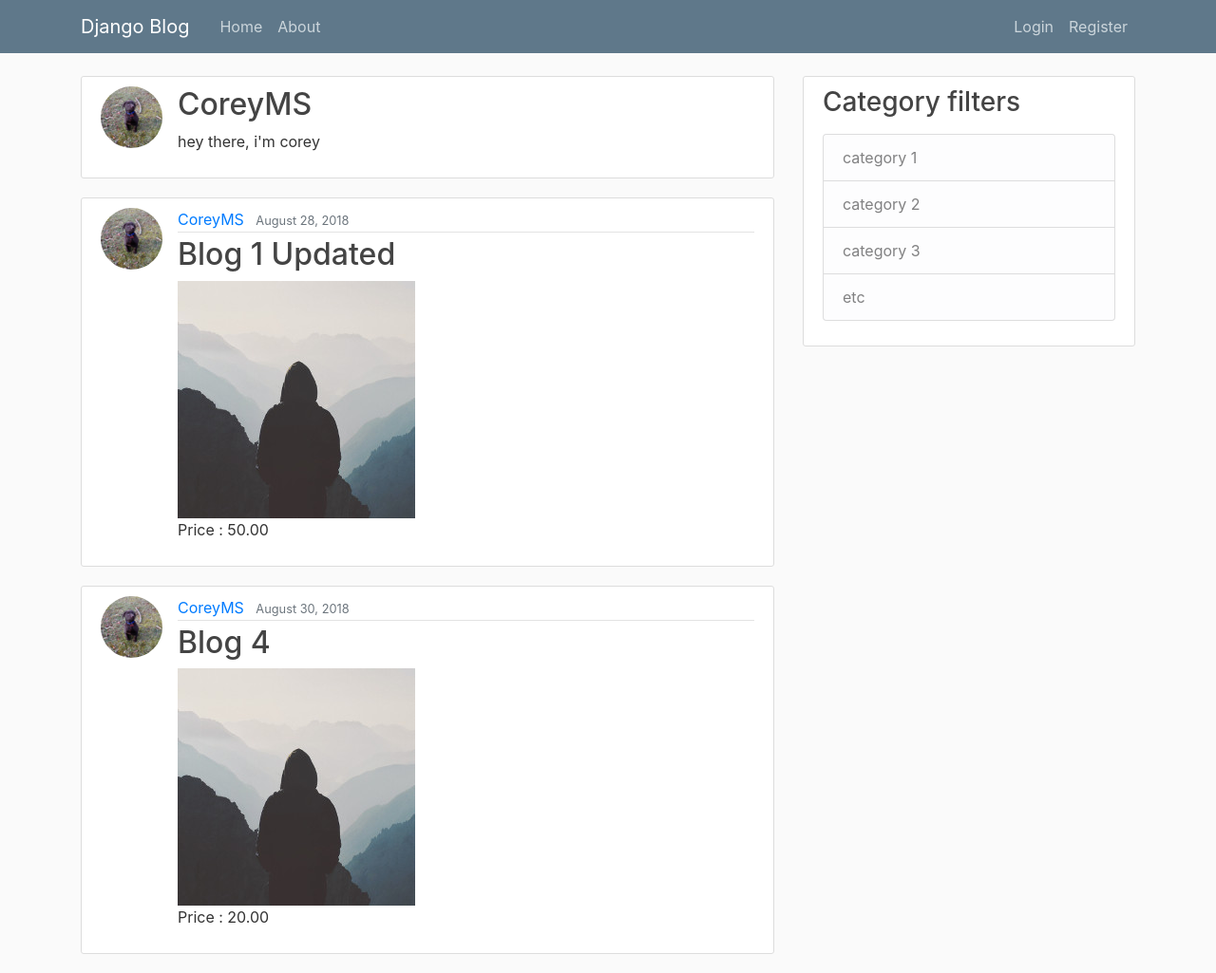
After one commit to Milind712000/artkart, a Django app: page /user/1/ in a window 1280 px wide. The commit adds this page. Shown: the whole page at 95% size. Run offline with Django 3.2, Linux system fonts and the light colour scheme; data comes from the database, SQL or seed files in the repository; some libraries are stand-ins or nearby versions.

Commit message:
update model  (no msg, no custom transaction)

```diff
--- a/blog/models.py
+++ b/blog/models.py
@@ -6,9 +6,13 @@ from django.urls import reverse
 
 class Post(models.Model):
     title = models.CharField(max_length=100)
-    content = models.TextField()
+    image = models.ImageField(default='default.jpg', upload_to='art')
+    description = models.TextField()
     date_posted = models.DateTimeField(default=timezone.now)
     author = models.ForeignKey(User, on_delete=models.CASCADE)
+    public = models.BooleanField(default=False)
+    price = models.DecimalField(max_digits=7, decimal_places=2, default=0.00)
+    # TODO: add category tagging
 
     def __str__(self):
         return self.title
--- a/blog/templates/blog/base.html
+++ b/blog/templates/blog/base.html
@@ -60,12 +60,12 @@
         </div>
         <div class="col-md-4">
           <div class="content-section">
-            <h3>Our Sidebar</h3>
-            <p class='text-muted'>You can put any information here you'd like.
+            <h3>Category filters</h3>
+            <p class='text-muted'>
               <ul class="list-group">
-                <li class="list-group-item list-group-item-light">Latest Posts</li>
-                <li class="list-group-item list-group-item-light">Announcements</li>
-                <li class="list-group-item list-group-item-light">Calendars</li>
+                <li class="list-group-item list-group-item-light">category 1</li>
+                <li class="list-group-item list-group-item-light">category 2</li>
+                <li class="list-group-item list-group-item-light">category 3</li>
                 <li class="list-group-item list-group-item-light">etc</li>
               </ul>
             </p>
--- a/blog/templates/blog/home.html
+++ b/blog/templates/blog/home.html
@@ -5,11 +5,12 @@
           <img class="rounded-circle article-img" src="{{ post.author.profile.image.url }}">
           <div class="media-body">
             <div class="article-metadata">
-              <a class="mr-2" href="#">{{ post.author }}</a>
+              <a class="mr-2" href="{% url 'user-profile' post.author.id %}">{{ post.author }}</a>
               <small class="text-muted">{{ post.date_posted|date:"F d, Y" }}</small>
             </div>
             <h2><a class="article-title" href="{% url 'post-detail' post.id %}">{{ post.title }}</a></h2>
-            <p class="article-content">{{ post.content }}</p>
+            <img src="{{ post.image.url }}">
+            <p class="article-content">Price : {{ post.price }}</p>
           </div>
         </article>
     {% endfor %}
--- a/blog/templates/blog/post_detail.html
+++ b/blog/templates/blog/post_detail.html
@@ -4,7 +4,7 @@
     <img class="rounded-circle article-img" src="{{ object.author.profile.image.url }}">
     <div class="media-body">
       <div class="article-metadata">
-        <a class="mr-2" href="#">{{ object.author }}</a>
+        <a class="mr-2" href="{% url 'user-profile' object.author.id %}">{{ object.author }}</a>
         <small class="text-muted">{{ object.date_posted|date:"F d, Y" }}</small>
         {% if object.author == user %}
           <div>
@@ -14,7 +14,9 @@
         {% endif %}
       </div>
       <h2 class="article-title">{{ object.title }}</h2>
-      <p class="article-content">{{ object.content }}</p>
+      <img src="{{ object.image.url }}">
+      <p class="article-content">{{ object.description }}</p>
+      <p class="article-content">Price : {{ object.price }}</p>
     </div>
   </article>
 {% endblock content %}
--- a/blog/views.py
+++ b/blog/views.py
@@ -30,7 +30,7 @@ class PostDetailView(DetailView):
 
 class PostCreateView(LoginRequiredMixin, CreateView):
     model = Post
-    fields = ['title', 'content']
+    fields = ['title', 'image', 'description', 'price', 'public']
 
     def form_valid(self, form):
         form.instance.author = self.request.user
@@ -39,7 +39,7 @@ class PostCreateView(LoginRequiredMixin, CreateView):
 
 class PostUpdateView(LoginRequiredMixin, UserPassesTestMixin, UpdateView):
     model = Post
-    fields = ['title', 'content']
+    fields = ['title', 'image', 'description', 'price', 'public']
 
     def form_valid(self, form):
         form.instance.author = self.request.user
--- a/django_project/urls.py
+++ b/django_project/urls.py
@@ -27,6 +27,7 @@ urlpatterns = [
     path('login/', auth_views.LoginView.as_view(template_name='users/login.html'), name='login'),
     path('logout/', auth_views.LogoutView.as_view(template_name='users/logout.html'), name='logout'),
     path('', include('blog.urls')),
+    path('user/', include('users.urls')),
 ]
 
 
--- a/users/forms.py
+++ b/users/forms.py
@@ -23,4 +23,4 @@ class UserUpdateForm(forms.ModelForm):
 class ProfileUpdateForm(forms.ModelForm):
     class Meta:
         model = Profile
-        fields = ['image']
+        fields = ['image', 'description']
--- a/users/models.py
+++ b/users/models.py
@@ -6,6 +6,7 @@ from PIL import Image
 class Profile(models.Model):
     user = models.OneToOneField(User, on_delete=models.CASCADE)
     image = models.ImageField(default='default.jpg', upload_to='profile_pics')
+    description = models.TextField()
 
     def __str__(self):
         return f'{self.user.username} Profile'
--- /dev/null
+++ b/users/templates/users/user_detail.html
@@ -0,0 +1,25 @@
+{% extends "blog/base.html" %}
+{% block content %}
+  <article class="media content-section">
+    <img class="rounded-circle article-img" src="{{ profile.image.url }}">
+    <div class="media-body">
+      <h2 class="article-title">{{ profile.user.username }}</h2>
+      <p class="article-content">{{ profile.description }}</p>
+    </div>
+  </article>
+
+  {% for post in posts %}
+      <article class="media content-section">
+        <img class="rounded-circle article-img" src="{{ post.author.profile.image.url }}">
+        <div class="media-body">
+          <div class="article-metadata">
+            <a class="mr-2" href="{% url 'user-profile' post.author.id %}">{{ post.author }}</a>
+            <small class="text-muted">{{ post.date_posted|date:"F d, Y" }}</small>
+          </div>
+          <h2><a class="article-title" href="{% url 'post-detail' post.id %}">{{ post.title }}</a></h2>
+          <img src="{{ post.image.url }}">
+          <p class="article-content">Price : {{ post.price }}</p>
+        </div>
+      </article>
+  {% endfor %}
+{% endblock content %}
--- /dev/null
+++ b/users/urls.py
@@ -0,0 +1,6 @@
+from django.urls import path
+from .views import user_detail
+
+urlpatterns = [
+    path('<int:pk>/', user_detail, name='user-profile'),
+]
--- a/users/views.py
+++ b/users/views.py
@@ -1,8 +1,9 @@
 from django.shortcuts import render, redirect
 from django.contrib import messages
 from django.contrib.auth.decorators import login_required
+from django.views.generic import DetailView
 from .forms import UserRegisterForm, UserUpdateForm, ProfileUpdateForm
-
+from django.contrib.auth.models import User
 
 def register(request):
     if request.method == 'POST':
@@ -40,3 +41,16 @@ def profile(request):
     }
 
     return render(request, 'users/profile.html', context)
+
+def user_detail(request, pk):
+    userobj = User.objects.get(id=pk)
+    profile = userobj.profile
+    posts = userobj.post_set.filter(public=True)
+    if request.user.id == pk:
+        posts = userobj.post_set.all()
+
+    context = {
+        'profile' : profile,
+        'posts' : posts
+    }
+    return render(request, 'users/user_detail.html', context)
```
Also changed, not shown: blog/migrations/0002_auto_20211115_2332.py (added), db.sqlite3, users/migrations/0002_profile_description.py (added).
